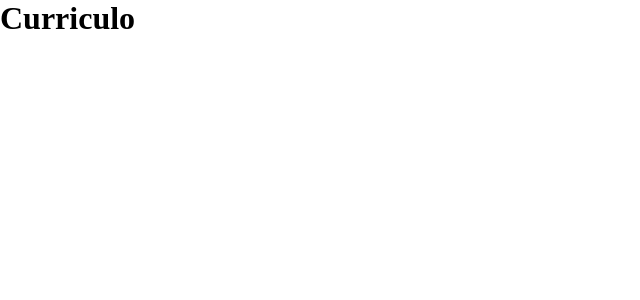
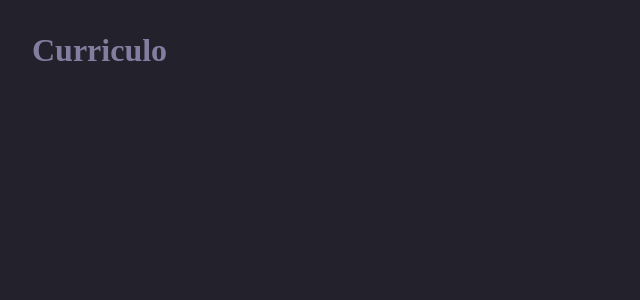
Before and after one commit to denner-august/curriculo-2.0, a Next.js app: page / in a window 1280 px wide. Shown: the top 300 px of the page, without its empty margins (0-640 px from the left). Built offline with nearby package versions, Linux system fonts and the light colour scheme.

Commit message:
Update Global.ts

```diff
--- a/src/styles/Global.ts
+++ b/src/styles/Global.ts
@@ -1,23 +1,78 @@
 import { createGlobalStyle } from "styled-components";
 
 export const GlobalStyle = createGlobalStyle`
- :root{
-        --background:#ECF0F1;
-        --red: #e52e4d;
-        --blue:#5429cc;
-        --green:#33cc95;
-        --blue-ligth:#6933ff;
-        --text-title:#363f5f;
-        --text-body:#969cb3;
-        --shape:#ffff;
-
-    }
+:root {
+  --body-bg-color: #22212C;
+  --text-color: #837E9F;
+  --bg-cards: #302F3D;
+  --bg-techs: #CB92B1;
+  --bord-card:10px
+}
 
 *{
+    height: 100% ;
     margin: 0;
-    padding: 0;
+    padding: 0.5rem;
     box-sizing: border-box;
+    background-color:  var(--body-bg-color);
 }
+
+h1,h2,p{
+    color:var(--text-color);
+}
+
+.container{
+  display: grid;
+  grid-template-columns: 1fr 2fr 2fr;
+  grid-template-rows: 1fr 1fr 1fr 1fr 1fr;
+  grid-auto-columns: 1fr;
+  gap: 10px 10px;
+  grid-auto-flow: row;
+  height: 150vh ;
+}
+
+.social {
+grid-area: 2 / 1 / 3 / 2;
+background-color:var( --bg-cards);
+border-radius:var(--bord-card)   }
+
+.social-media {
+grid-area: 2 / 1 / 3 / 2;
+background-color:var( --bg-cards);
+border-radius:var(--bord-card)  }
+
+.profile { grid-area: 1 / 1 / 2 / 2;
+background-color:var( --bg-cards);
+border-radius:var(--bord-card)
+}
+
+.skills { grid-area: 3 / 1 / 4 / 2;
+background-color:var( --bg-cards);
+border-radius:var(--bord-card) }
+
+.experience { grid-area: 4 / 1 / 5 / 2;
+background-color:var( --bg-cards);
+border-radius:var(--bord-card) }
+
+.education { grid-area: 5 / 1 / 6 / 2;
+background-color:var( --bg-cards);
+border-radius:var(--bord-card) }
+
+.projects { grid-area: 1 / 2 / 2 / 4;
+background-color:var( --bg-cards);
+border-radius:var(--bord-card) }
+
+.project-01 { grid-area: 2 / 2 / 3 / 3;
+background-color:var( --bg-cards);
+border-radius:var(--bord-card) }
+
+.project-02 { grid-area: 2 / 3 / 3 / 4;
+background-color:var( --bg-cards);
+border-radius:var(--bord-card) }
+
+.recent-posts { grid-area: 3 / 2 / 4 / 4;
+background-color:var( --bg-cards);
+border-radius:var(--bord-card) }
 
 
 `
```
